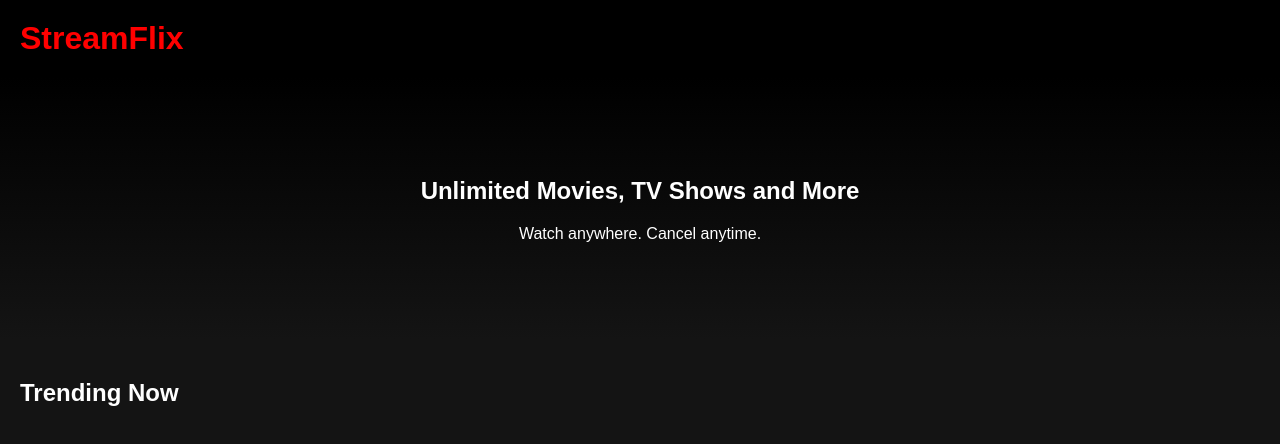
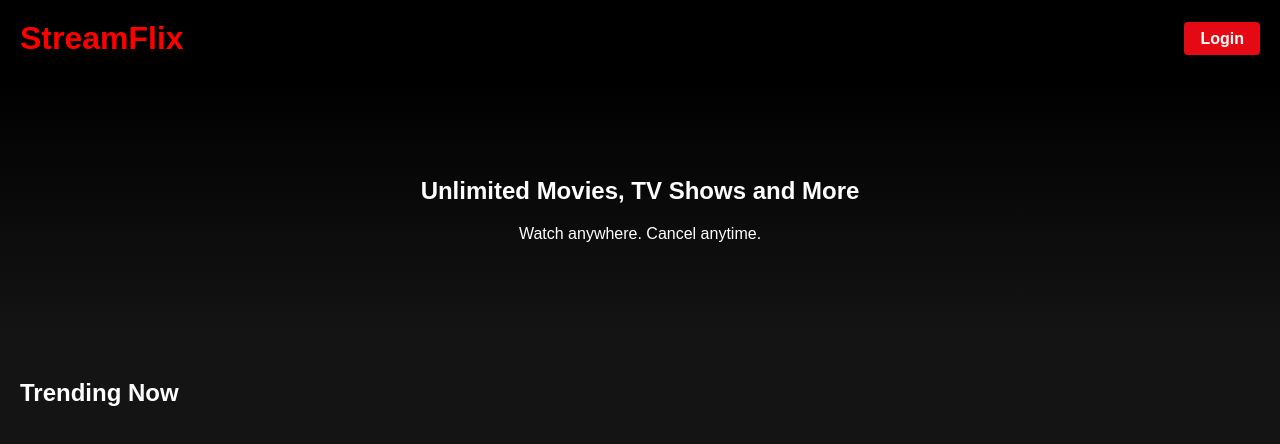
Before and after one commit to kusumrajput1998/StreamFlix, a plain HTML site: page static/index.html in a window 1280 px wide. Drawn offline with Linux system fonts and the light colour scheme; no server answers.

Commit message:
Added Login button to homepage

```diff
--- a/static/index.html
+++ b/static/index.html
@@ -8,7 +8,11 @@
 
     <header>
         <h1 class="logo">StreamFlix</h1>
+        <nav>
+            <a href="/login.html" class="login-btn">Login</a>
+        </nav>
     </header>
+
 
     <section class="banner">
         <h2>Unlimited Movies, TV Shows and More</h2>
--- a/static/style.css
+++ b/static/style.css
@@ -44,3 +44,23 @@ header {
 .movie-card:hover {
     transform: scale(1.1);
 }
+
+header {
+    display: flex;
+    justify-content: space-between;
+    align-items: center;
+    padding: 20px;
+}
+
+.login-btn {
+    background-color: #e50914;
+    color: white;
+    padding: 8px 16px;
+    text-decoration: none;
+    border-radius: 4px;
+    font-weight: bold;
+}
+
+.login-btn:hover {
+    background-color: #f6121d;
+}
```
